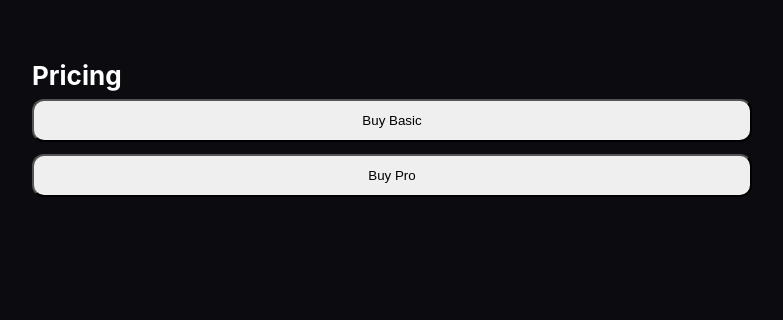
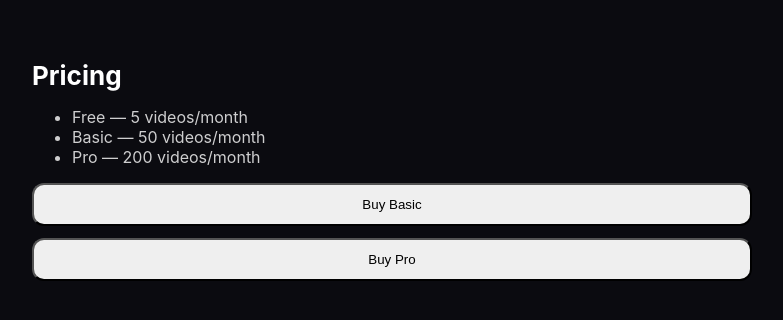
Before and after one commit to natanaelnatanael/skillona-app, a Next.js app: page /pricing in a window 1280 px wide. Shown: the top 320 px of the page, without its empty margins (248-1031 px from the left). Built offline with nearby package versions, Linux system fonts and the light colour scheme.

Commit message:
Update page.tsx

```diff
--- a/app/pricing/page.tsx
+++ b/app/pricing/page.tsx
@@ -1,11 +1,16 @@
 "use client";
 async function buy(plan:"basic"|"pro"){
-  const r = await fetch("/api/checkout", { method:"POST", headers:{ "Content-Type":"application/json" }, body: JSON.stringify({ plan })});
-  const { url } = await r.json(); window.location.href = url;
+  const r=await fetch("/api/checkout",{method:"POST",headers:{"Content-Type":"application/json"},body:JSON.stringify({plan})});
+  const {url}=await r.json(); window.location.href=url;
 }
 export default function Pricing(){
   return <main style={{maxWidth:720,margin:"60px auto",padding:"0 16px"}}>
     <h2 style={{fontSize:26,marginBottom:8}}>Pricing</h2>
+    <ul style={{opacity:.8,marginBottom:16}}>
+      <li>Free — 5 videos/month</li>
+      <li>Basic — 50 videos/month</li>
+      <li>Pro — 200 videos/month</li>
+    </ul>
     <div style={{display:"grid",gap:12}}>
       <button onClick={()=>buy("basic")} style={{padding:"12px 16px",borderRadius:12}}>Buy Basic</button>
       <button onClick={()=>buy("pro")} style={{padding:"12px 16px",borderRadius:12}}>Buy Pro</button>
```
